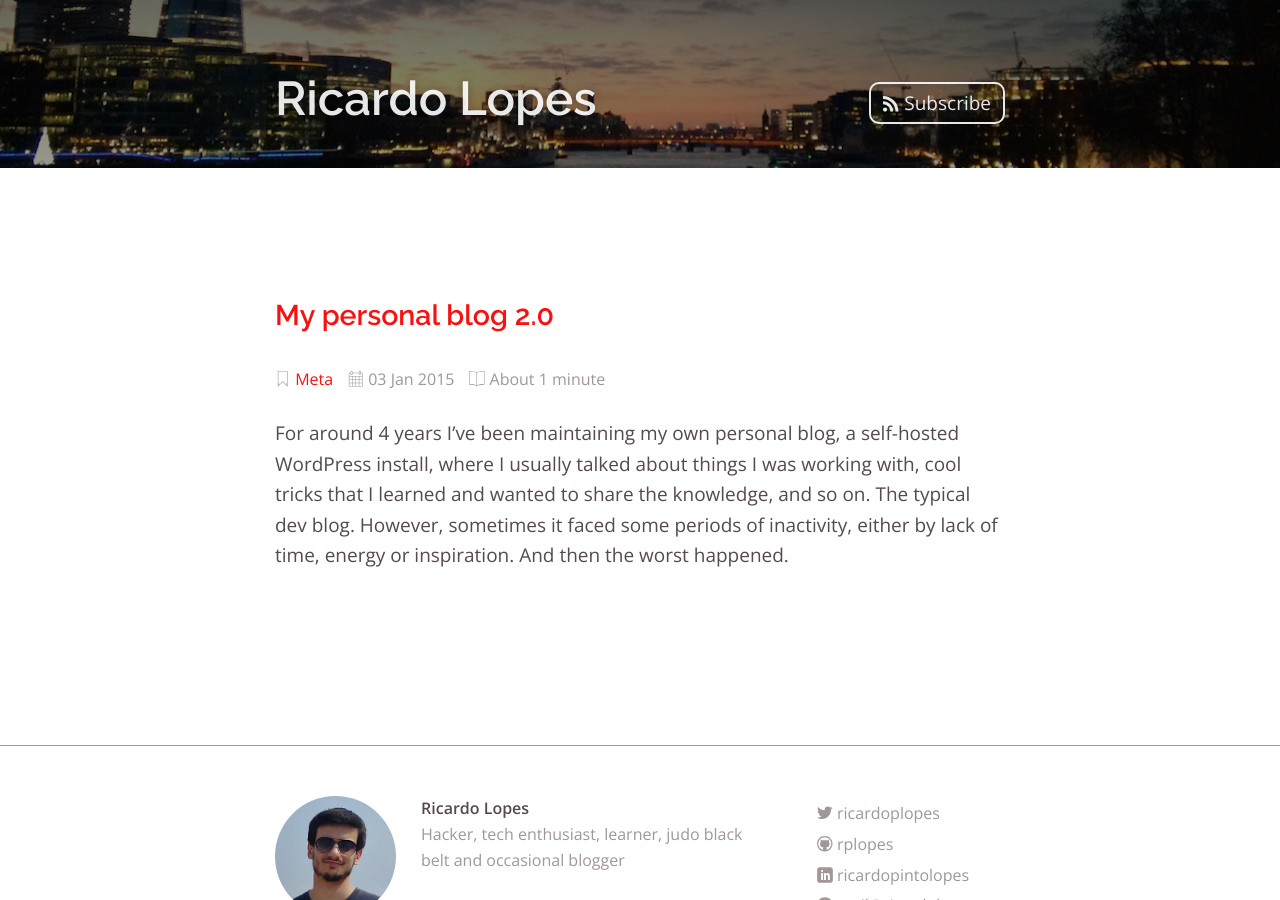
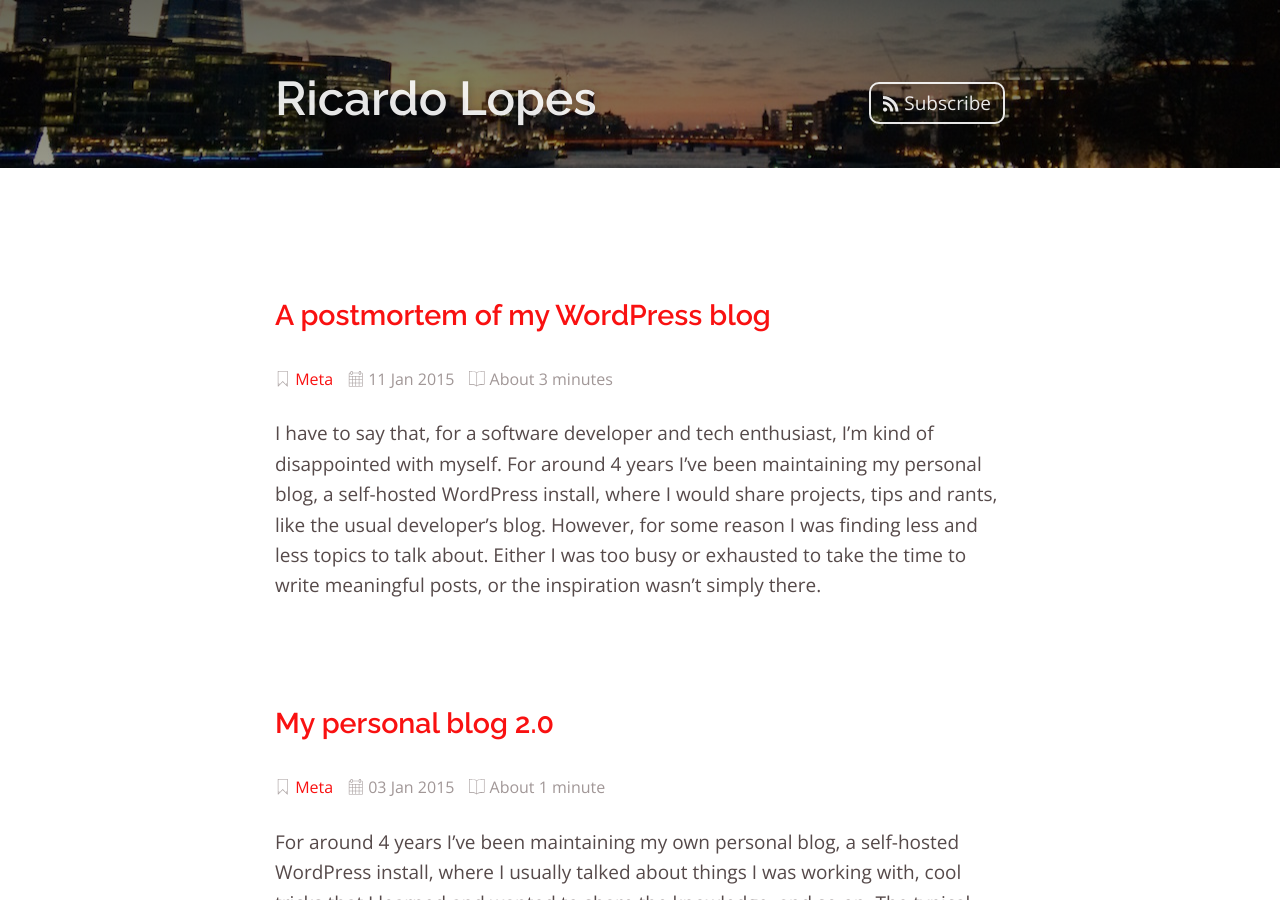
Before and after one commit to rplopes/ricardolopes.net, a Jekyll site: the page built from blog/index.html, in a window 1280 px wide and 900 px high. Built offline with Jekyll 4.4.1, drawn with Linux system fonts in a browser that asks for light colours; the list of posts is cut into pages by our own code; some of the changed lines change nothing that is shown.

Commit message:
New post: A postmortem of my Wordpress blog
Also, updated the previous post to add that link

```diff
--- a/_posts/2015-01-03-my-personal-blog-2-0.md
+++ b/_posts/2015-01-03-my-personal-blog-2-0.md
@@ -7,13 +7,14 @@ tags:
  - Jekyll
  - PHP
  - Ruby
+ - blogging
 ---
 
 For around 4 years I've been maintaining my own personal blog, a self-hosted WordPress install, where I usually talked about things I was working with, cool tricks that I learned and wanted to share the knowledge, and so on. The typical dev blog. However, sometimes it faced some periods of inactivity, either by lack of time, energy or inspiration. And then the worst happened.
 
 After some weeks of very limited Internet access and close to no free time, I decided to take a look at my blog, and what I saw was a completely broken site. There was a problem in the database connection, an that completely killed all its pages, including the admin section. So my blog was as good as dead and I didn't even know about it before casually trying to visit it.
 
-I'll leave the details for a later post. Long story short, I lost the work of these 4 years because of some unknown problem and had to shut down my Wordpress blog.
+I'll leave the details for a later post (update: it's [here]({% post_url 2015-01-11-a-postmortem-of-my-wordpress-blog %})!). Long story short, I lost the work of these 4 years because of some unknown problem and had to shut down my Wordpress blog.
 
 This post is, then, a new start. After that experience, this time I dropped Wordpress and PHP and went for [Jekyll](http://jekyllrb.com/) and Ruby. One of the main reasons is that Jekyll pre-generates static pages, instead of keeping a server running to access a database and render dynamic pages. So I'm not expecting to have these kind of issues from now on. More details about Jekyll, its advantages and cool tricks I learned will come in future posts.
 
--- /dev/null
+++ b/_posts/2015-01-11-a-postmortem-of-my-wordpress-blog.md
@@ -0,0 +1,26 @@
+---
+layout: post
+title: A postmortem of my WordPress blog
+category: meta
+tags:
+ - Wordpress
+ - blogging
+---
+
+I have to say that, for a software developer and tech enthusiast, I'm kind of disappointed with myself. For around 4 years I've been maintaining my personal blog, a self-hosted WordPress install, where I would share projects, tips and rants, like the usual developer's blog. However, for some reason I was finding less and less topics to talk about. Either I was too busy or exhausted to take the time to write meaningful posts, or the inspiration wasn't simply there.
+
+At least as far as software developer's standards go, I actually enjoy writing and documenting. I believe it helps sorting out the thoughts in your head, and definitely are a great tool for sharing knowledge. So it was actually bothering more than it should the fact that new blog posts would come too infrequently. This lead to long periods of time without visiting my own blog or taking a look at its visitors stats.
+
+After some very intense weeks with almost no free time and no Internet at home, I casually visited my blog to see how things were going, and what I saw left me completely off-guard at first, and irritated after that. The blog was completely broken, and all I could see was the message `Error establishing a database connection`. The same message would appear if I tried to access the admin section. So it was as good as dead, with nothing I could do about it, and without a single warning.
+
+But how did that happen? Since when was my blog down? And how come did nothing trigger an alert during all that time?
+
+![Google Analytics investigation](/assets/2015-01-10-ga.png)
+
+After checking what Google Analytics had to tell me, I realised that the blog must have been down since the 29th of October. Which means that it remained dead for almost a month (I found this in late November). A further look into the statistics showed that now most of my traffic was for my landing page (makes sense, since it's unrelated to the WordPress install and didn't suffer the same tragic fate). But there was also some traffic for some other pages. After more investigation I found out that some posts were still active, after all. This must have been because of the heavy caching that I was doing, which allowed cached pages to be displayed instead of hitting a failing CMS. I saved what I could, used my RSS feed to save some others, and the rest just got lost.
+
+My lack of participation was obviously resulting in a low number of visitors. Still enough to be able to easily tell when the database issue started just by looking at the graphs, but clearly not enough to form an audience that would alert me of these kind of issues. The fact that some of the most popular posts were still cached, and were typically accessed through Google searches, not by browsing within the blog, also contributed to this situation remaining undetected.
+
+About how it happened... I still have no clue. I hear how WordPress might be insecure if not always up-to-date or if you installed the wrong plugin, so I decided I should just assume the worst and go ahead and delete the whole installation and think of [what to do next]({% post_url 2015-01-03-my-personal-blog-2-0 %}).
+
+So that's my story: I maintained my personal blog for around 4 years, although it wasn't really getting the love it deserved, and at some point it just died without me noticing it for almost a month. Now with this second one I'm expecting things to get more manageable and new content to show up more frequently. Time will tell.
```
Also changed, not shown: assets/2015-01-10-ga.png (added), 12 other files.
